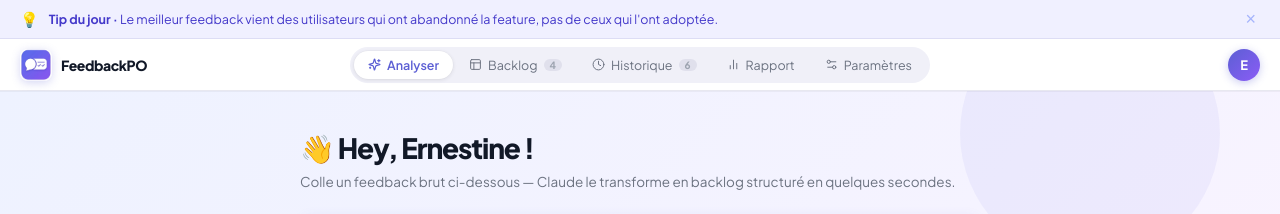
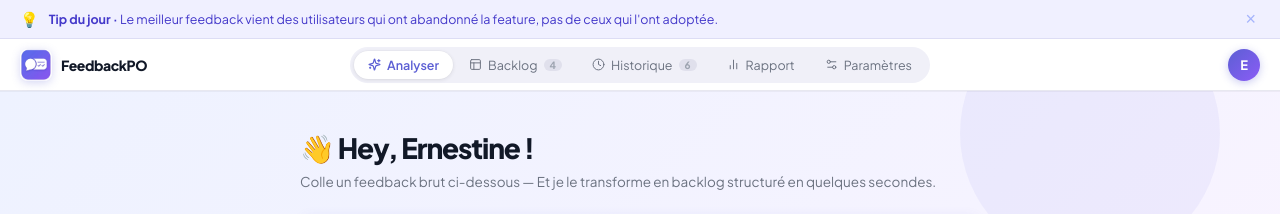
Before and after one commit to Erma404/FeedbackPO, a React (Vite) app: page / in a window 1280 px wide. Both pictures are taken after a click on the button "Nouveau feedback". Shown: the top 214 px of the page. Built offline with nearby package versions, Linux system fonts and the light colour scheme.

Commit message:
copy: update hero subtitle text

```diff
--- a/src/App.jsx
+++ b/src/App.jsx
@@ -1118,7 +1118,7 @@ function PageAnalyser({ backlog, onSetBacklog, analyserMode, setAnalyserMode })
                 👋 Hey, Ernestine !
               </h1>
               <p style={{ fontSize: 13.5, color: T.textMuted, margin: "0 0 22px", fontWeight: 400, animation: "fadeInUp 0.45s ease 0.05s both", lineHeight: 1.6 }}>
-                Colle un feedback brut ci-dessous — Claude le transforme en backlog structuré en quelques secondes.
+                Colle un feedback brut ci-dessous — Et je le transforme en backlog structuré en quelques secondes.
               </p>
 
               {/* Textarea directly in hero */}
```
